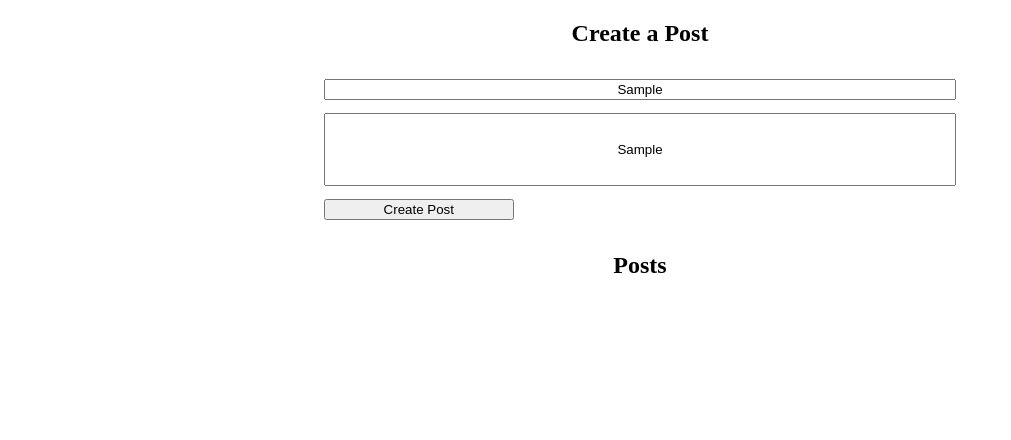
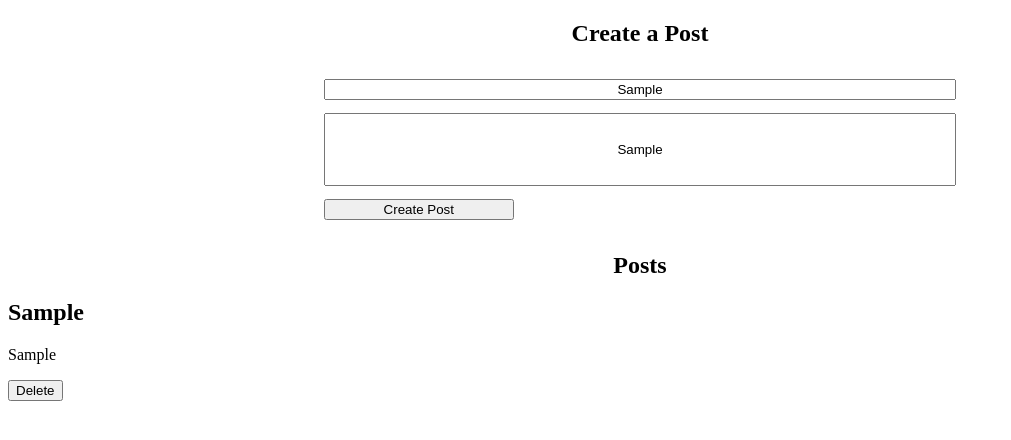
Before and after one commit to jena-boehm/lab-35-actions, a React app: page / in a window 1280 px wide. Both pictures are taken after typing "Sample", "Sample" into the empty fields and a click on the button "Create Post". Shown: the top 440 px of the page, without its empty margins (0-1011 px from the left). Built offline with nearby package versions, Linux system fonts and the light colour scheme.

Commit message:
post list rendering on page -- app functioning as expected

```diff
--- a/src/components/posts/PostList.jsx
+++ b/src/components/posts/PostList.jsx
@@ -9,7 +9,7 @@ function PostList() {
   console.log(posts);
 
   const postElements = posts.map(post => {
-    <p key={post.title}>
+    return <p key={post.title}>
       <Post {...post} />
     </p>;
   });
```
